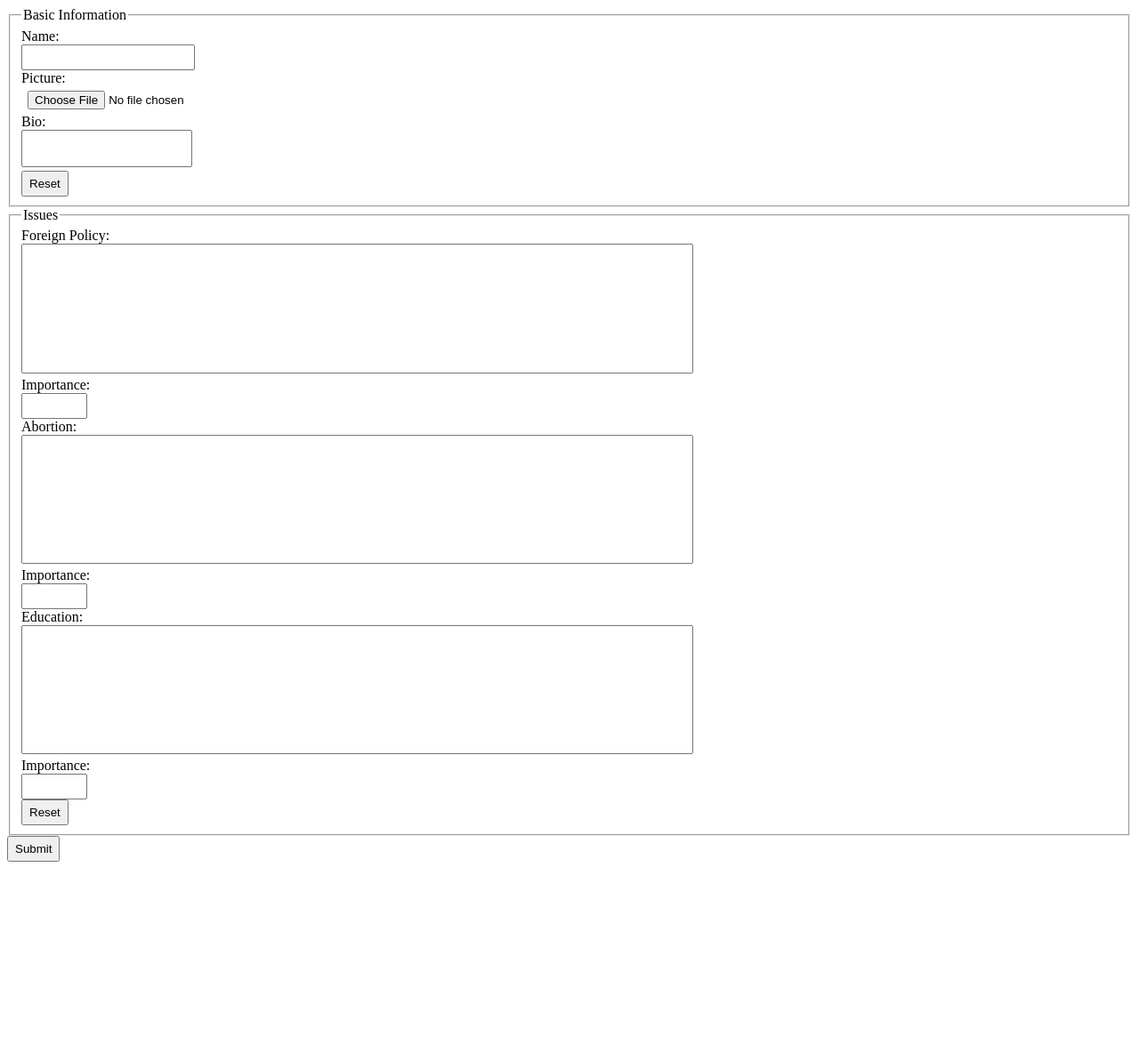
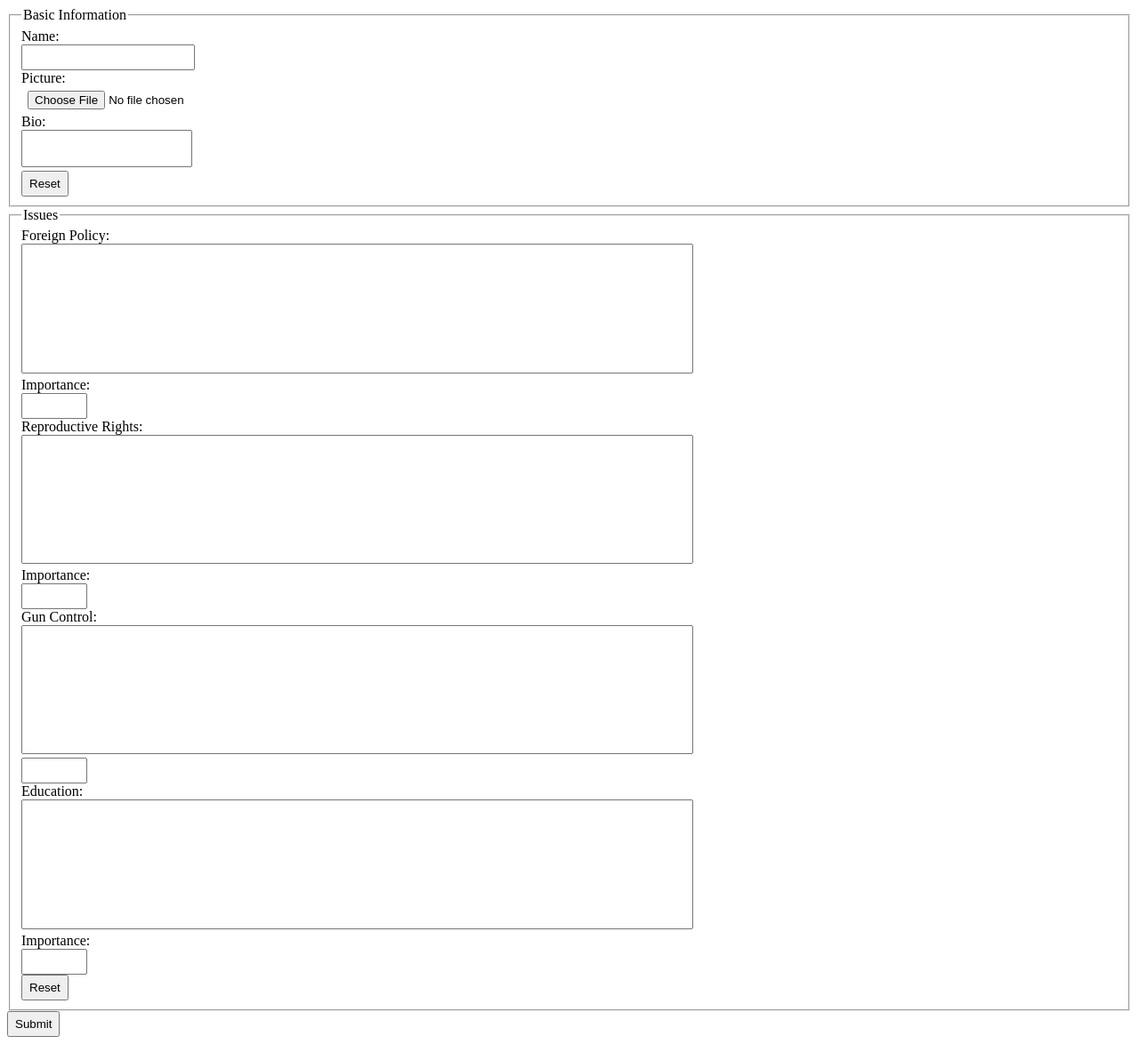
Before and after one commit to Grasstown/jhacks2020idea, a Flask app: page /candidate in a window 1280 px wide. Shown: the whole page at 89% size. Before the commit the page ends 969 px from the top, so only its background shows below. Run offline with Flask 2, Linux system fonts and the light colour scheme.

Commit message:
Add files via upload

```diff
--- a/templates/index.html
+++ b/templates/index.html
@@ -29,10 +29,14 @@
 		<label>Importance:</label><br>
 		<input class="import" name="Foreign Policy Importance"type="number" min="1" max="100" required><br>
 
-		<label>Abortion:</label><br>
-		<textarea id="abort" name="Abortion Stance" class="stance"></textarea><br>
+		<label>Reproductive Rights:</label><br>
+		<textarea id="abort" name="Reproductive Rights Stance" class="stance"></textarea><br>
 		<label>Importance:</label><br>
-		<input class="import" name="Abortion Importance" type="number" min="1" max="100" required><br>
+		<input class="import" name="Reproductive Rights Importance" type="number" min="1" max="100" required><br>
+
+		<label>Gun Control:</label><br>
+		<textarea id="gc" name="Gun Control Stance" class="stance"></textarea><br>
+		<input class="import" name="Gun Control Importance" type="number" min="1" max="100" required><br>
 
 		<label>Education:</label><br>
 		<textarea id="edu" name="Education Stance" class="stance"></textarea><br>
```
Also changed, not shown: templates/landing.html (added, +15 -0 lines), templates/submit.html (+6 -10 lines).
